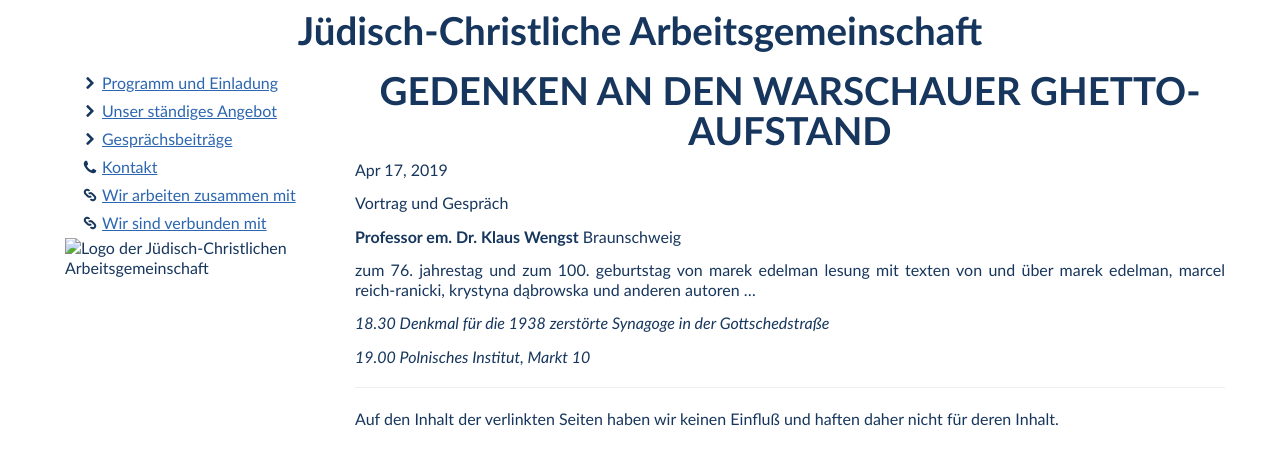
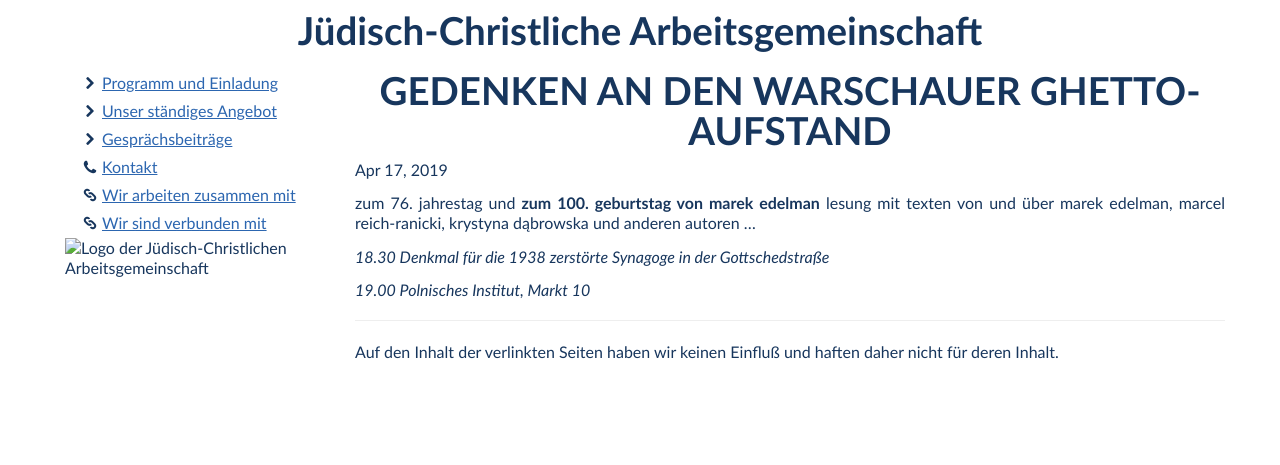
Before and after one commit to white-gecko/jcha.de, a Jekyll site: the page built from _posts/2019-04-17-GedenkGhettoaufst.md, in a window 1280 px wide. Shown: the top 465 px of the page. Built offline with Jekyll 4.4.1, drawn with Linux system fonts in a browser that asks for light colours.

Commit message:
Korrektur
am 17. April

```diff
--- a/_posts/2019-04-17-GedenkGhettoaufst.md
+++ b/_posts/2019-04-17-GedenkGhettoaufst.md
@@ -8,12 +8,7 @@
 tag: archive
 ---
 
-Vortrag und Gespräch
-
-**Professor em. Dr. Klaus Wengst**
-Braunschweig
-
-zum 76. jahrestag und zum 100. geburtstag von marek edelman lesung mit texten von und über marek edelman, marcel reich-ranicki, krystyna dąbrowska und anderen autoren
+zum 76. jahrestag und **zum 100. geburtstag von marek edelman** lesung mit texten von und über marek edelman, marcel reich-ranicki, krystyna dąbrowska und anderen autoren
 ...
 
 *18.30 Denkmal für die 1938 zerstörte Synagoge in der Gottschedstraße*
```
